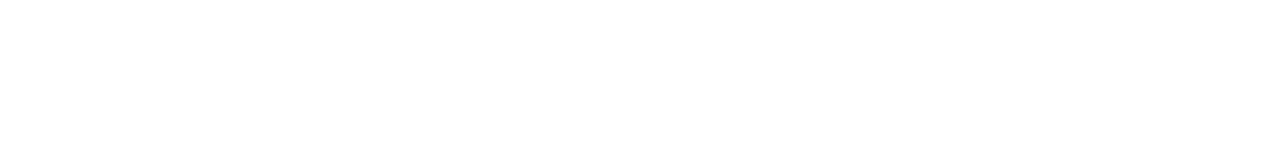
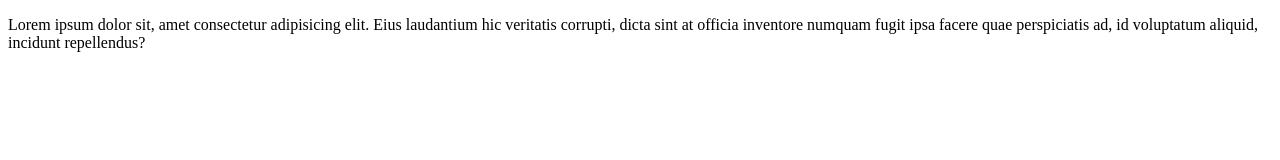
Before and after one commit to nisaldevinda420/NFT-Website, a plain HTML site: page nisal.html in a window 1280 px wide. Drawn offline with Linux system fonts and the light colour scheme.

Commit message:
adding a para

```diff
--- a/nisal.html
+++ b/nisal.html
@@ -7,6 +7,6 @@
     <title>NFT Website</title>
 </head>
 <body>
-
+    <p>Lorem ipsum dolor sit, amet consectetur adipisicing elit. Eius laudantium hic veritatis corrupti, dicta sint at officia inventore numquam fugit ipsa facere quae perspiciatis ad, id voluptatum aliquid, incidunt repellendus?</p>
 </body>
 </html>
```
